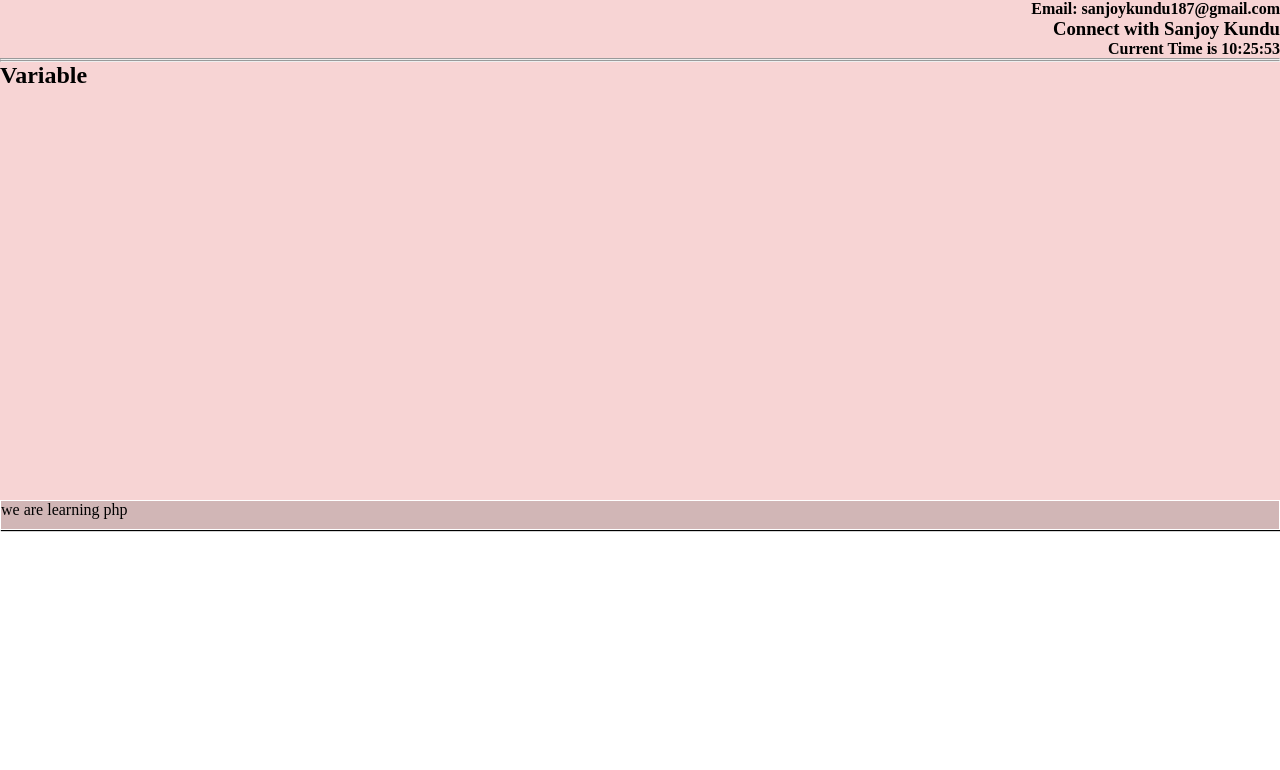
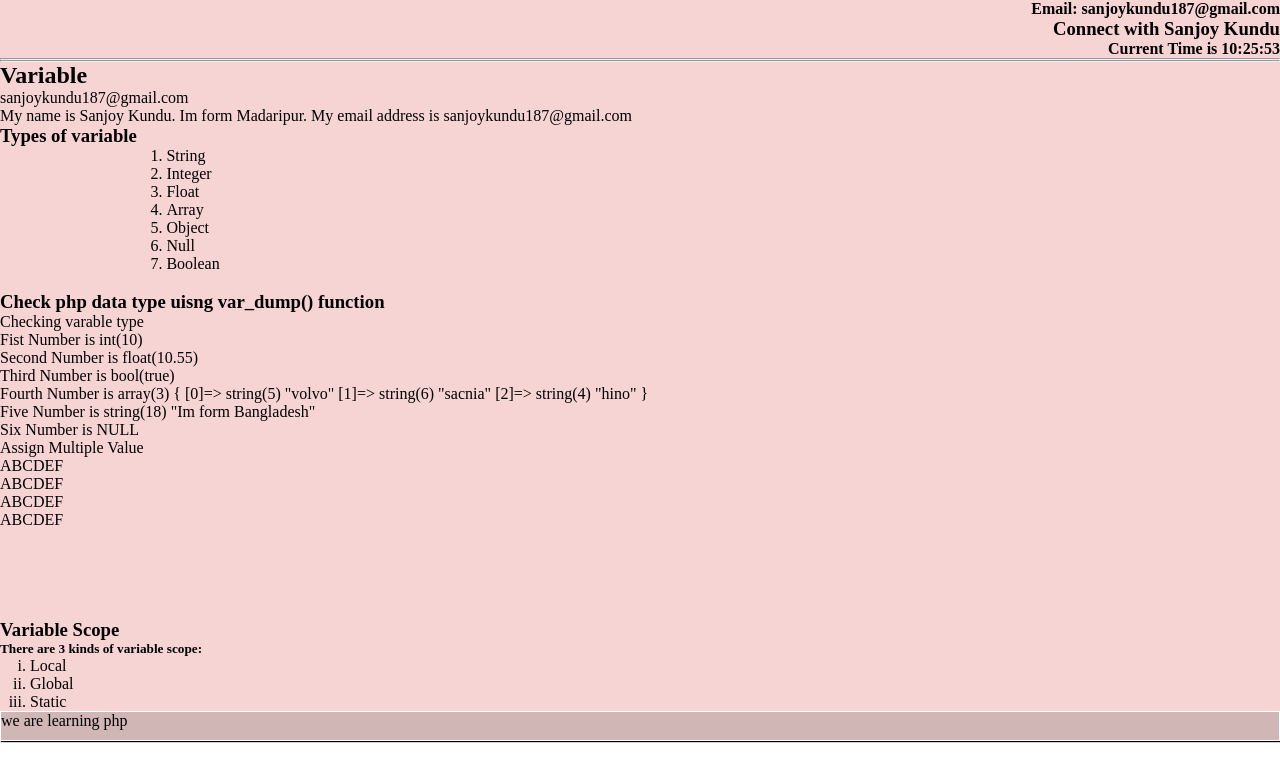
Before and after one commit to Sanjoy-Kundu/PHP_25_NOTES, a PHP site: page / in a window 1280 px wide. Shown: the part 30-800 px from the top of the page. Run offline with PHP 8.4, Linux system fonts and the light colour scheme.

Commit message:
variable scope started

```diff
--- a/Introduction/index.php
+++ b/Introduction/index.php
@@ -19,7 +19,7 @@
     box-shadow: 1px 1px 1px 0px;
     }
     main{
-        height:500px;
+        height:100%;
         width:100%;
         background-color:#f7d4d4;
     }
@@ -37,6 +37,83 @@
         <hr>
         <hr>
         <h2>Variable</h2>
+        <?php
+        $firstName = "Sanjoy";                     // variable  type string
+        $lastName  = "Kundu";                      // variable  type string
+        $address   = "Madaripur";                 // variable  type string
+        $email     = "sanjoykundu187@gmail.com";
+        $sanjoysInfo = "My name is $firstName $lastName. Im form $address. My email address is $email";
+
+        echo $email."<br/>";
+        echo $sanjoysInfo;
+        ?>
+        <h3>Types of variable</h3>
+        <ol style="margin-left:13%">
+            <li>String</li>
+            <li>Integer</li>
+            <li>Float</li>
+            <li>Array</li>
+            <li>Object</li>
+            <li>Null</li>
+            <li>Boolean</li>
+        </ol>
+        <br>
+        <h3>Check php data type uisng var_dump() function</h3>
+        <?php
+        $num1 = 10;       //integer
+        $num2 = 10.55;   //float
+        $num3 = true;   //boolean
+        $num4 = ["volvo", "sacnia", "hino"];  //array
+        $num5 = "Im form Bangladesh";   //string
+        $num6 = NULL;
+       ?>
+       <ul>
+        <li>Checking varable type
+            <ol>
+                <li>Fist Number is <?= var_dump($num1)?></li>
+                <li>Second Number is <?= var_dump($num2)?></li>
+                <li>Third Number is <?= var_dump($num3)?></li>
+                <li>Fourth Number is <?= var_dump($num4)?></li>
+                <li>Five Number is <?= var_dump($num5)?></li>
+                <li>Six Number is <?= var_dump($num6)?></li>
+            </ol>
+        </li>
+
+        <li>Assign Multiple Value
+            <ol>
+                <li><?= $x = $y = $z = "ABCDEF"?></li>
+                <li><?php echo $x ?></li>
+                <li><?php echo $y ?></li>
+                <li><?php echo $z ?></li>
+            </ol>
+        </li>
+       </ul>
+
+    <br><br><br><br><br>
+
+
+
+
+<h3>Variable Scope</h3>
+<h5>There are 3 kinds of variable scope: </h5>
+<ol type="i" style="padding-left:30px;">
+    <li>Local</li>
+    <li>Global</li>
+    <li>Static</li>
+</ol>
+
+
+
+
+
+
+
+
+
+
+
+
+
     </main>
     <footer>we are learning php</footer>
 </body>
```
